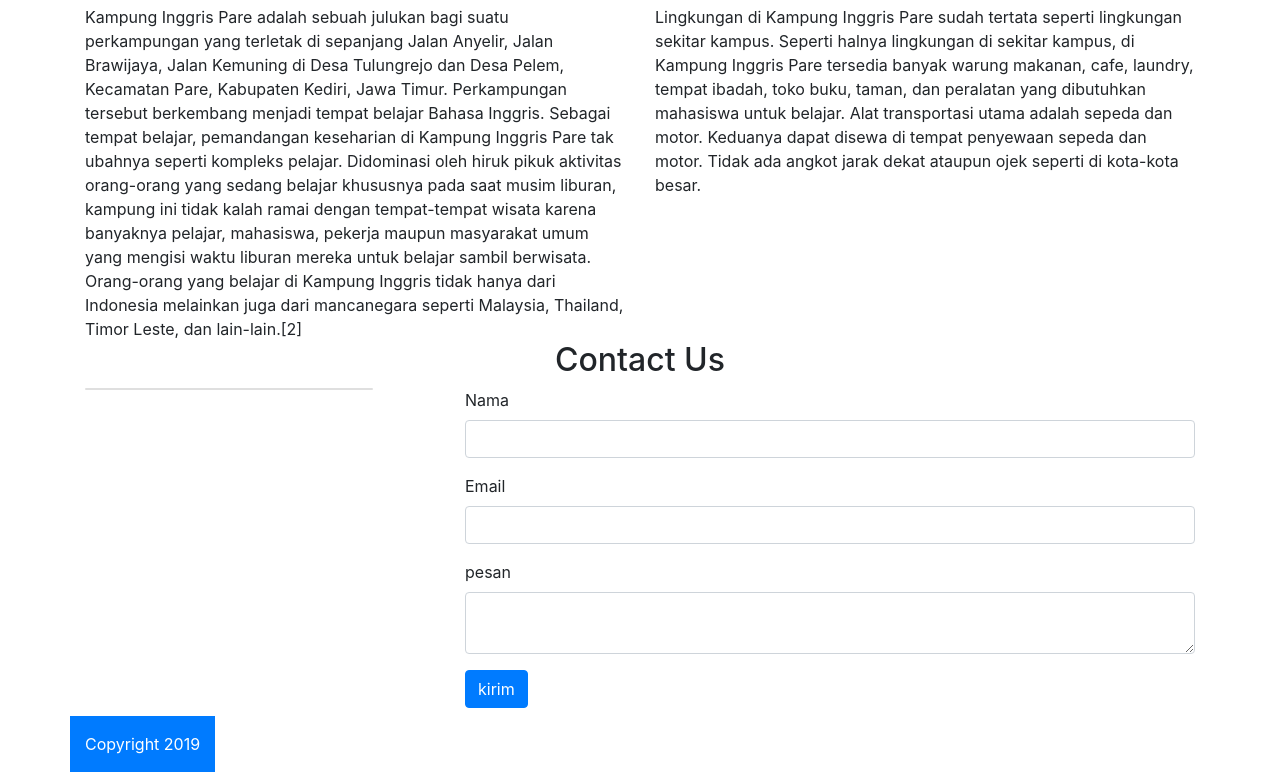
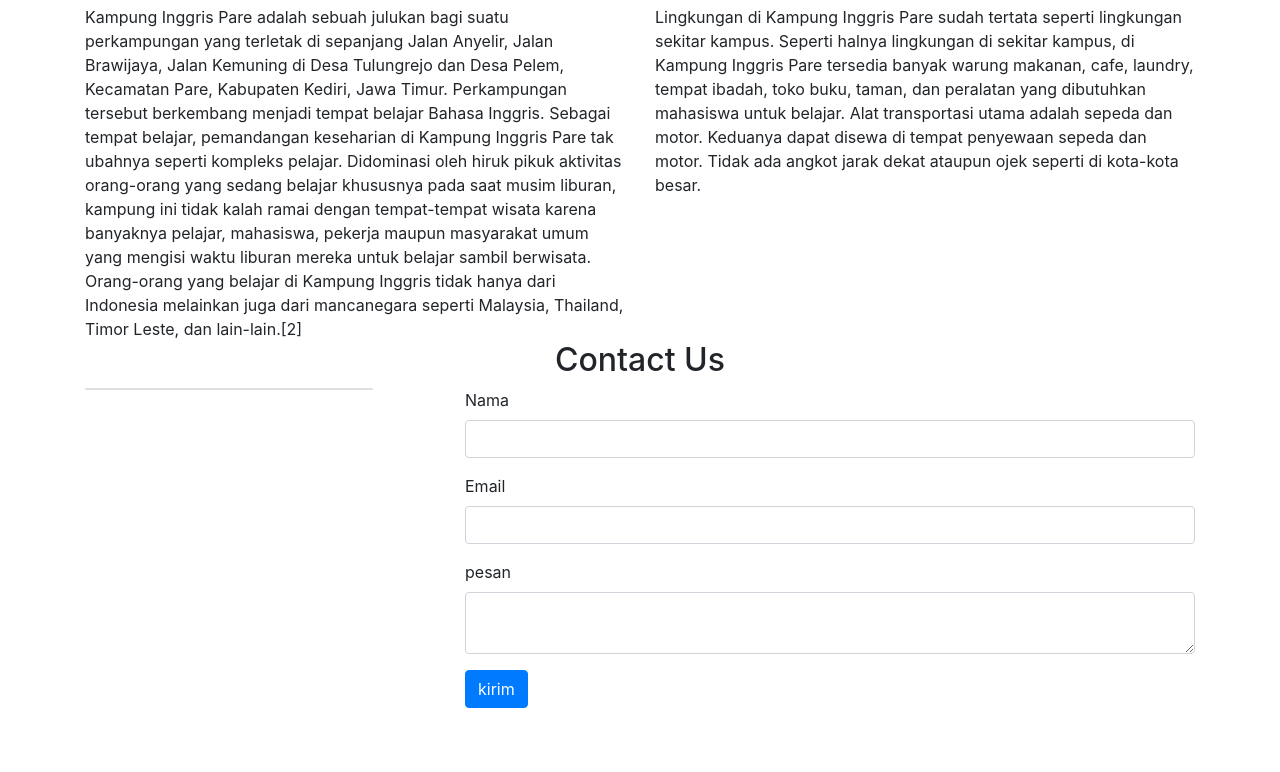
Before and after one commit to devy0312/devy0312.github.io, a plain HTML site: page index.html in a window 1280 px wide. Shown: the part 404-1176 px from the top of the page. After the commit the page ends 1112 px from the top, so only its background shows below. Drawn offline with nearby package versions, Linux system fonts and the light colour scheme.

Commit message:
Update index.html

```diff
--- a/index.html
+++ b/index.html
@@ -82,15 +82,6 @@
 	<button type="button" class="btn btn-primary">kirim</button>
 </div>
 
-<footer class="bg-primary text-white pt-3 mt-2">
- <div class ="container">
-	<div class="row">
-	 <div class="col text-center">
-	  <p>Copyright 2019</p>
-		</div>
-	</div>
-	</div>
-</footer>
 
     <!-- Optional JavaScript -->
     <!-- jQuery first, then Popper.js, then Bootstrap JS -->
```
